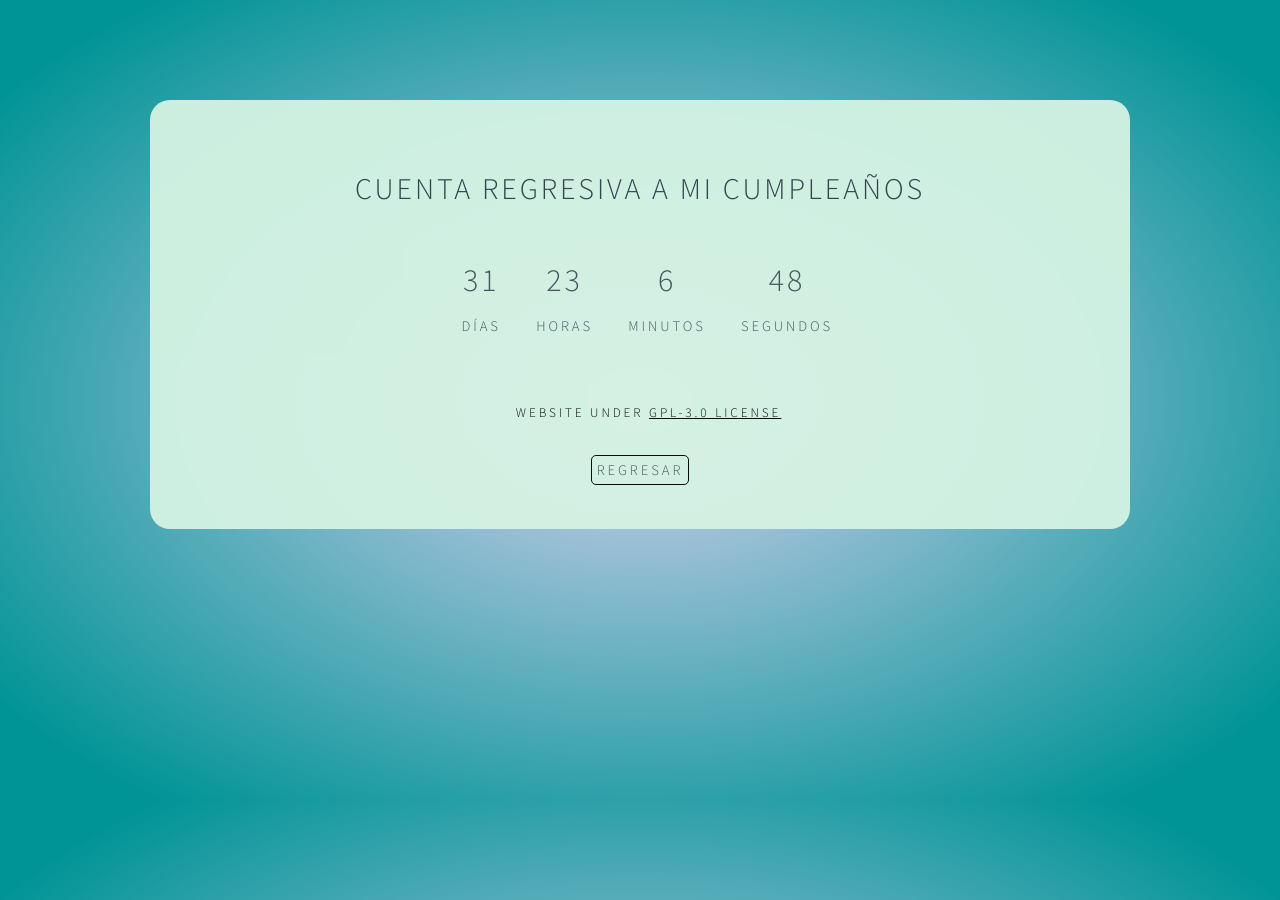
After one commit to Alex22sv/Alex22sv.github.io, a PHP site: page /birthday.html in a window 1280 px wide. The commit adds this page. Run offline with PHP 8.4, Linux system fonts and the light colour scheme.

Commit message:
Agregar proyecto de cuenta regresiva de cumpleaños

```diff
--- /dev/null
+++ b/assets/css/birthday.css
@@ -0,0 +1,37 @@
+#mainBirthday {
+    margin: 100px 150px;
+}
+
+#countdown {
+	display: flex;
+	align-items: center;
+	text-align: center;
+	justify-content: center;
+}
+#countdown ul li {
+	display: inline-block;
+	list-style-type: none;
+	padding: 1em;
+}
+#days, #hours, #minutes, #seconds {
+	display: block;
+	font-size: 2rem;
+}
+.emoji {
+	display: flex;
+	align-items: center;
+	text-align: center;
+	justify-content: center;
+	padding: 1rem;
+}
+.emoji span {
+	font-size: 4rem;
+	padding: 0 .5rem;
+}
+.hidden {
+	display: none;
+}
+
+#countdownTitle, #countdownOverTitle {
+    font-size: 30px;
+}
--- a/assets/css/main.css
+++ b/assets/css/main.css
@@ -458,6 +458,15 @@ ul.actions li:last-child {
 #footer .license li:first-child {
     border-left: 0;
 }
+.footerBlack {
+    color: black !important;
+}
+
+.backBtn {
+    border: 1px solid black;
+    border-radius: 5px;
+    padding: 5px;
+}
 
 
 /* Wrapper */
--- /dev/null
+++ b/birthday.html
@@ -0,0 +1,44 @@
+<!DOCTYPE html>
+<html lang="en">
+<head>
+    <meta charset="UTF-8">
+    <meta http-equiv="X-UA-Compatible" content="IE=edge">
+    <meta name="viewport" content="width=device-width, initial-scale=1.0">
+    <title>Countdown</title>
+    <link rel="icon" href="images/AlexLogoTransparentWhite.png">
+	<link rel="stylesheet" href="/assets/css/birthday.css">
+    <link rel="stylesheet" href="assets/css/main.css">
+	<link rel="stylesheet" href="https://cdnjs.cloudflare.com/ajax/libs/font-awesome/6.2.0/css/all.min.css">
+	<noscript><link rel="stylesheet" href="assets/css/noscript.css" /></noscript>
+</head>
+<body>
+    <div id="mainBirthday">
+        <section id="main">
+            <div class="container">
+                <h3 id="countdownTitle">Cuenta regresiva a mi cumpleaños</h3>
+                <h3 id="countdownOverTitle" style="display: none;">¡Es mi cumpleaños!</h3>
+                <div id="emojiContent" class="hidden emoji">
+                    <span>🥳</span>
+                    <span>🎉</span>
+                    <span>🎂</span>
+                </div>
+                <div id="countdown">
+                    <ul>
+                        <li><span id="days"></span> <span id="daysText">días</span></li>
+                        <li><span id="hours"></span> <span id="hoursText">horas</span></li>
+                        <li><span id="minutes"></span > <span id="minutesText">minutos</span></li>
+                        <li><span id="seconds"></span> <span id="secondsText">segundos</span></li>
+                    </ul>
+                </div>
+            </div>
+            <footer id="footer" class="mainFooter footerBlack">
+            </footer>
+            <br>
+            <a href="index.html" class="backBtn">Regresar</a>
+        </section>
+    </div>
+
+    <script src="assets/js/footer.js"></script>
+    <script src="assets/js/birthday.js"></script>
+</body>
+</html>
--- a/index.html
+++ b/index.html
@@ -47,7 +47,7 @@
 			</header>
 			<footer>
 				<ul class="icons">
-					<li class="fa-solid fa-cake-candles"> 22/06/2005</li>
+					<a href="birthday.html" class="backBtn"><li class="fa-solid fa-cake-candles"> 22/06/2005</li></a>
 					<li class="fa-solid fa-user"> he/him</li>
 				</ul>
 				<ul class="icons">
@@ -73,7 +73,7 @@
 				</ul>
 			</footer>
 		</section>
-		<footer id="footer" class="mainFooter">
+		<footer id="footer" class="mainFooter footerBlack">
 
 		</footer>
 		<!-- Scripts -->
```
Also changed, not shown: assets/js/birthday.js (added, +40 -0 lines).
